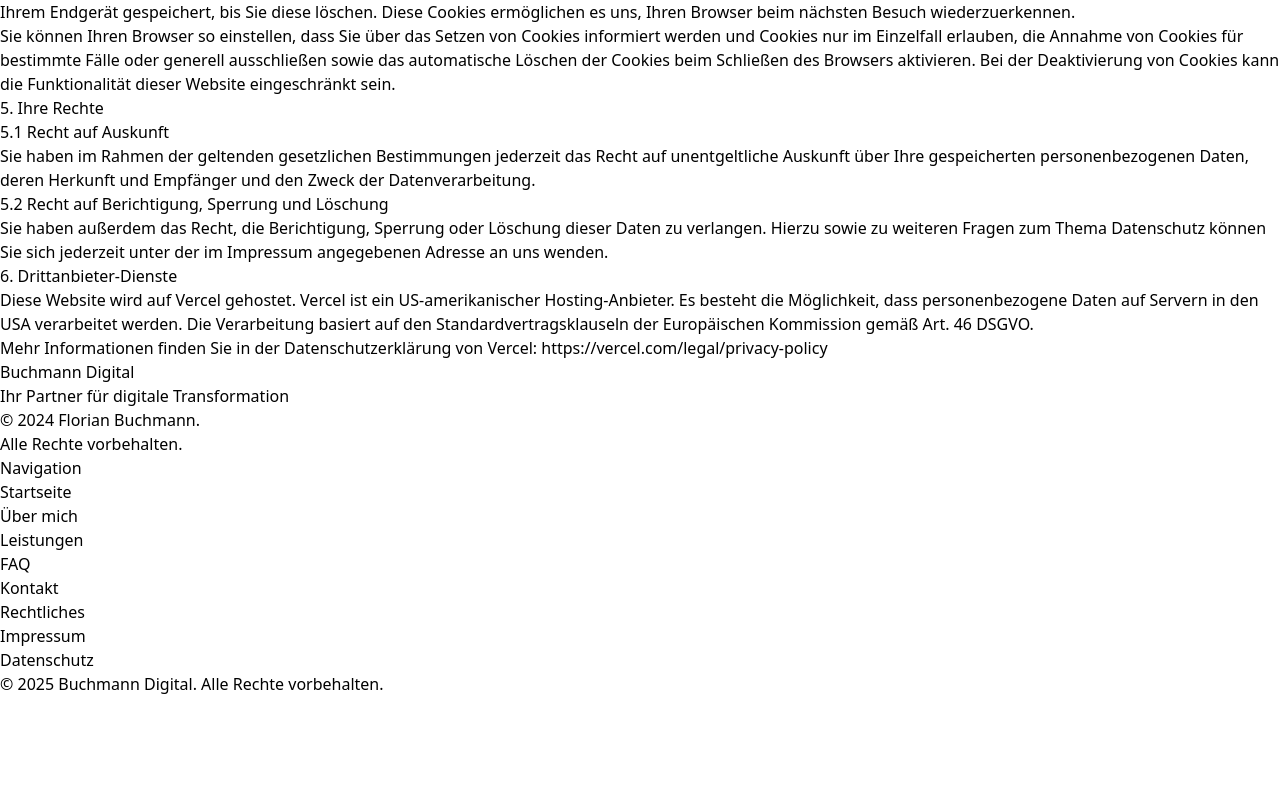
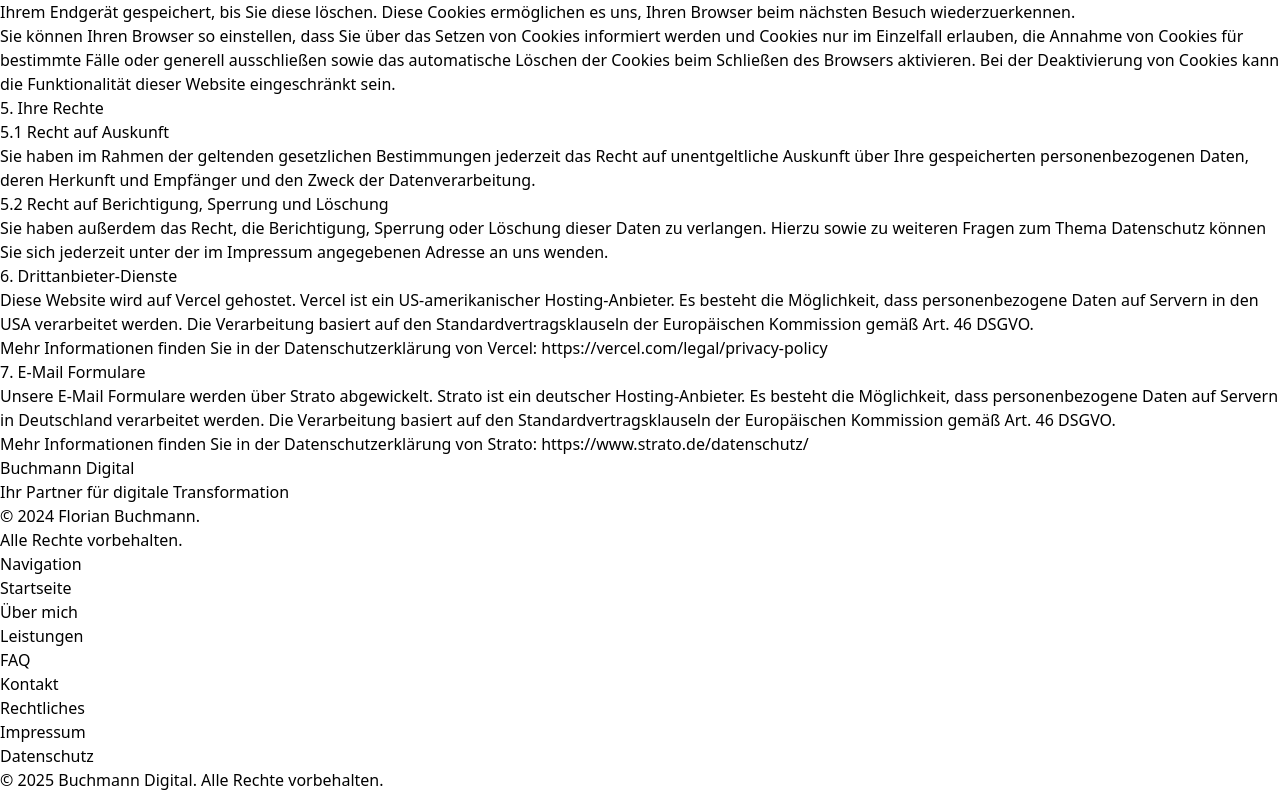
Before and after one commit to buchmanndigital/buchmann-digital-nextjs, a Next.js app: page /datenschutz in a window 1280 px wide. Shown: the part 696-1488 px from the top of the page. Before the commit the page ends 1392 px from the top, so only its background shows below. Built offline with nearby package versions, Linux system fonts and the light colour scheme.

Commit message:
add strato text for the datenschutz-page

```diff
--- a/src/app/datenschutz/page.tsx
+++ b/src/app/datenschutz/page.tsx
@@ -102,6 +102,18 @@ export default function DatenschutzPage() {
                   href="https://vercel.com/legal/privacy-policy"
                   className="text-indigo-600 hover:text-indigo-800">https://vercel.com/legal/privacy-policy</a>
               </p>
+              <h2 className="text-xl font-semibold mb-3 mt-4">7. E-Mail Formulare</h2>
+              <p>
+                Unsere E-Mail Formulare werden über Strato abgewickelt. Strato ist ein deutscher Hosting-Anbieter.
+                Es besteht die Möglichkeit, dass personenbezogene Daten auf Servern in Deutschland verarbeitet werden.
+                Die Verarbeitung basiert auf den Standardvertragsklauseln der Europäischen Kommission gemäß Art.
+                46 DSGVO.
+              </p>
+              <p className="mt-2">
+                Mehr Informationen finden Sie in der Datenschutzerklärung von Strato: <a
+                  href="https://www.strato.de/datenschutz/"
+                  className="text-indigo-600 hover:text-indigo-800">https://www.strato.de/datenschutz/</a>
+              </p>
             </div>
           </section>
         </div>
```
